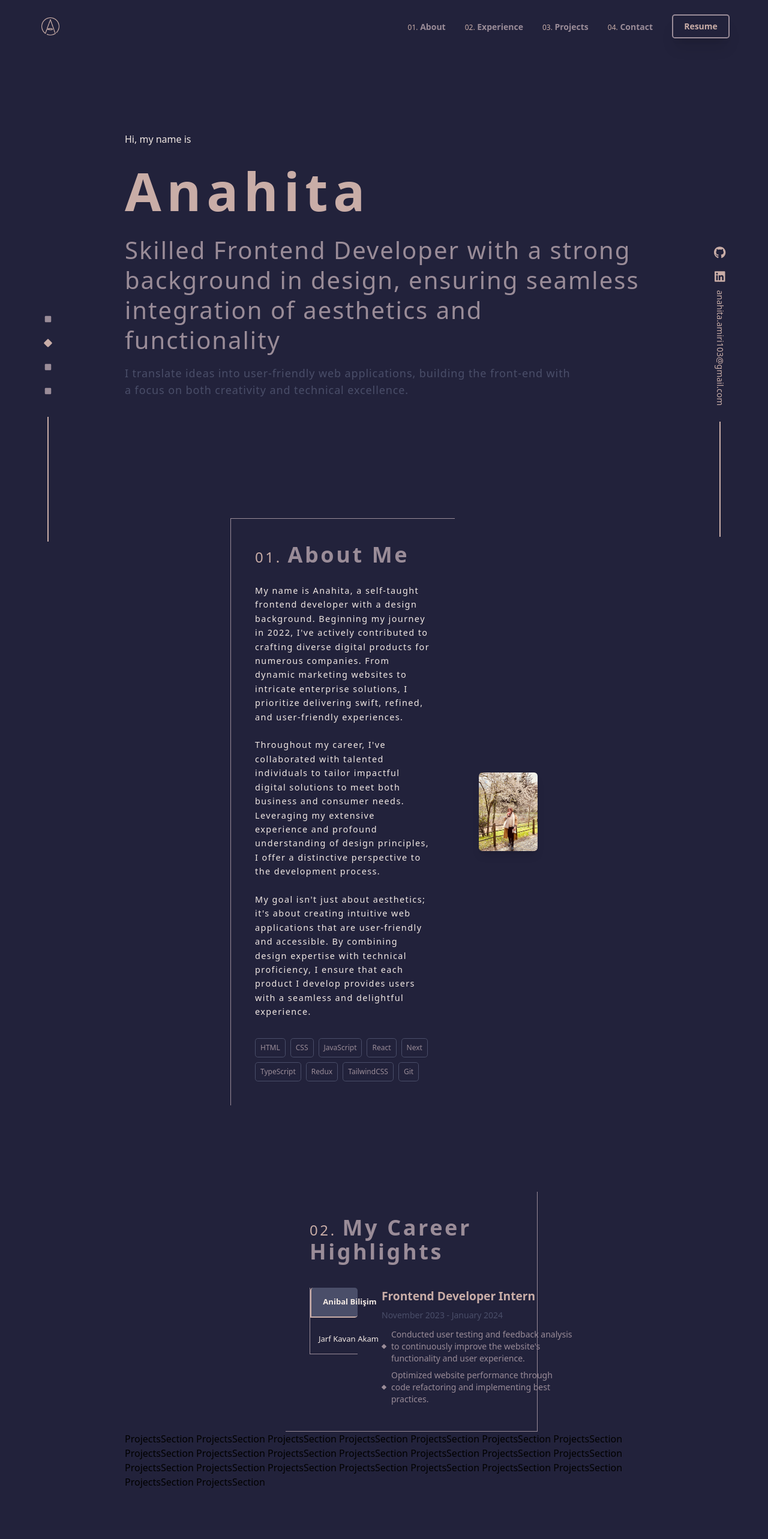
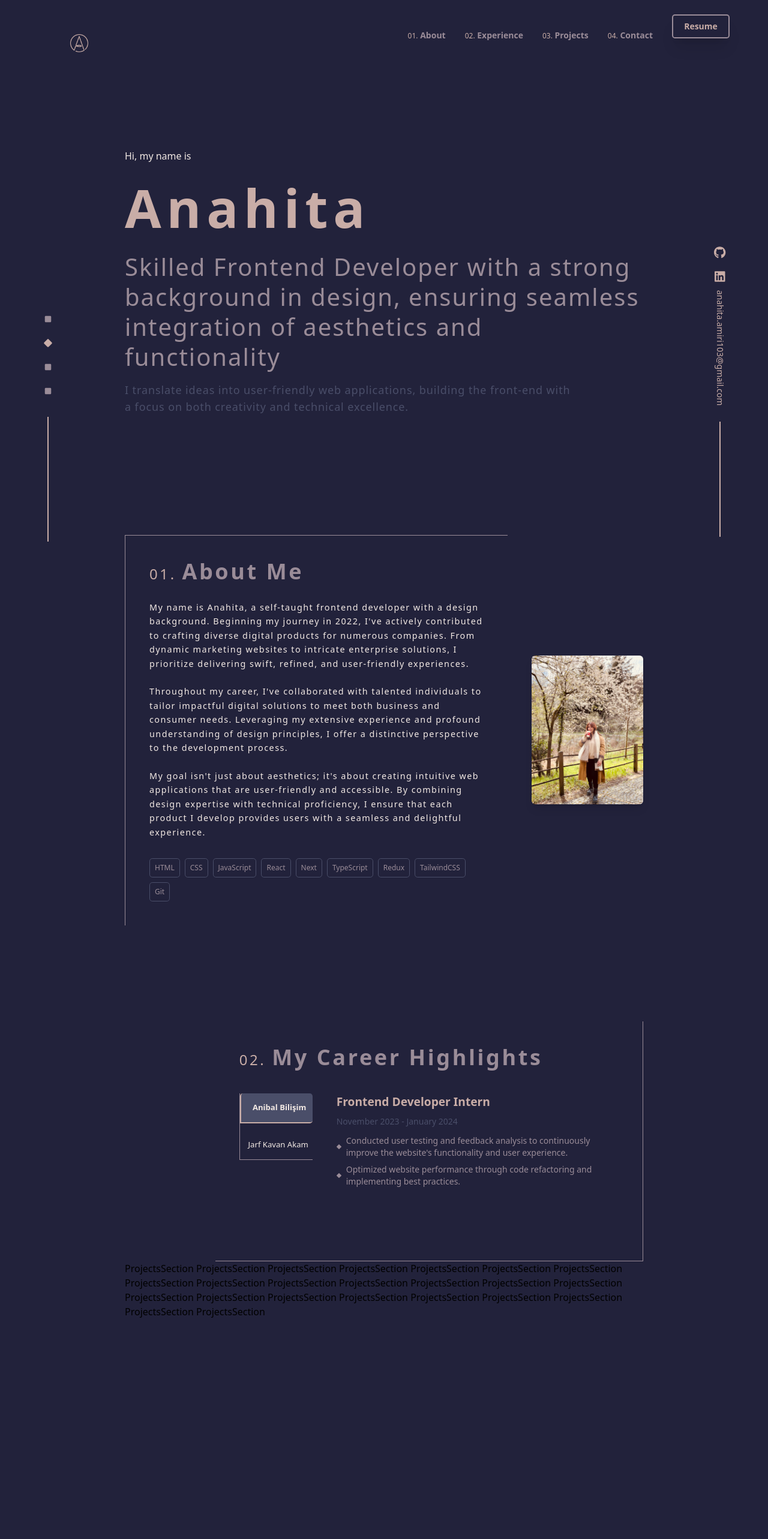
Before and after one commit to HitaBeeDev/portfolio, a React (Vite) app: page / in a window 1280 px wide. Shown: the top 2566 px of the page at 60% size. Built offline with nearby package versions, Linux system fonts and the light colour scheme.

Commit message:
adjusting ui

```diff
--- a/src/Components/AboutSection.jsx
+++ b/src/Components/AboutSection.jsx
@@ -3,10 +3,7 @@ import aboutMeImg from "../assets/aboutMeImg.png";
 
 function AboutSection() {
   return (
-    <section
-      id="about"
-      className="lg:mr-44 lg:ml-44 ml-8 mr-8 mt-20 lg:mt-0 lg:grid lg:grid-cols-12 gap-10"
-    >
+    <section id="about" className="lg:grid lg:grid-cols-12 gap-10">
       <div className="lg:col-span-9 lg:p-10 p-5 border-l border-t border-color3">
         <p className="lg:text-4xl text-xl text-color3 font-semibold tracking-widest">
           <span className="text-color4 font-medium lg:text-2xl text-lg">
--- a/src/Components/Container.jsx
+++ b/src/Components/Container.jsx
@@ -63,7 +63,7 @@ function Container() {
 
       <Navbvar />
 
-      <div className="lg:mr-52 lg:ml-52 ml-8 mr-8">
+      <div className="lg:mr-52 lg:ml-52 ml-10 mr-10">
         {topics.map((topic, index) => (
           <section key={`topic${index + 1}`} id={`topic${index + 1}`}>
             {topic}
--- a/src/Components/ExperienceSection.jsx
+++ b/src/Components/ExperienceSection.jsx
@@ -9,7 +9,7 @@ function AboutSection() {
   return (
     <section
       id="experience"
-      className="lg:mr-44 lg:ml-44 lg:grid lg:grid-cols-12 ml-14 mr-14 gap-10 mt-36"
+      className="lg:grid lg:grid-cols-12 gap-10 mt-32 lg:mt-40"
     >
       <div className="lg:col-span-2 bg-color1"></div>
 
--- a/src/Components/Navbvar.jsx
+++ b/src/Components/Navbvar.jsx
@@ -54,7 +54,7 @@ function Navbvar() {
           initial={{ opacity: 0 }}
           animate={{ opacity: 1 }}
           transition={{ duration: 4 }}
-          className="cursor-pointer lg:w-10 w-7"
+          className="ml-12 mt-7 cursor-pointer lg:w-10 w-7"
           src={logo}
           alt="Logo"
         />
```
